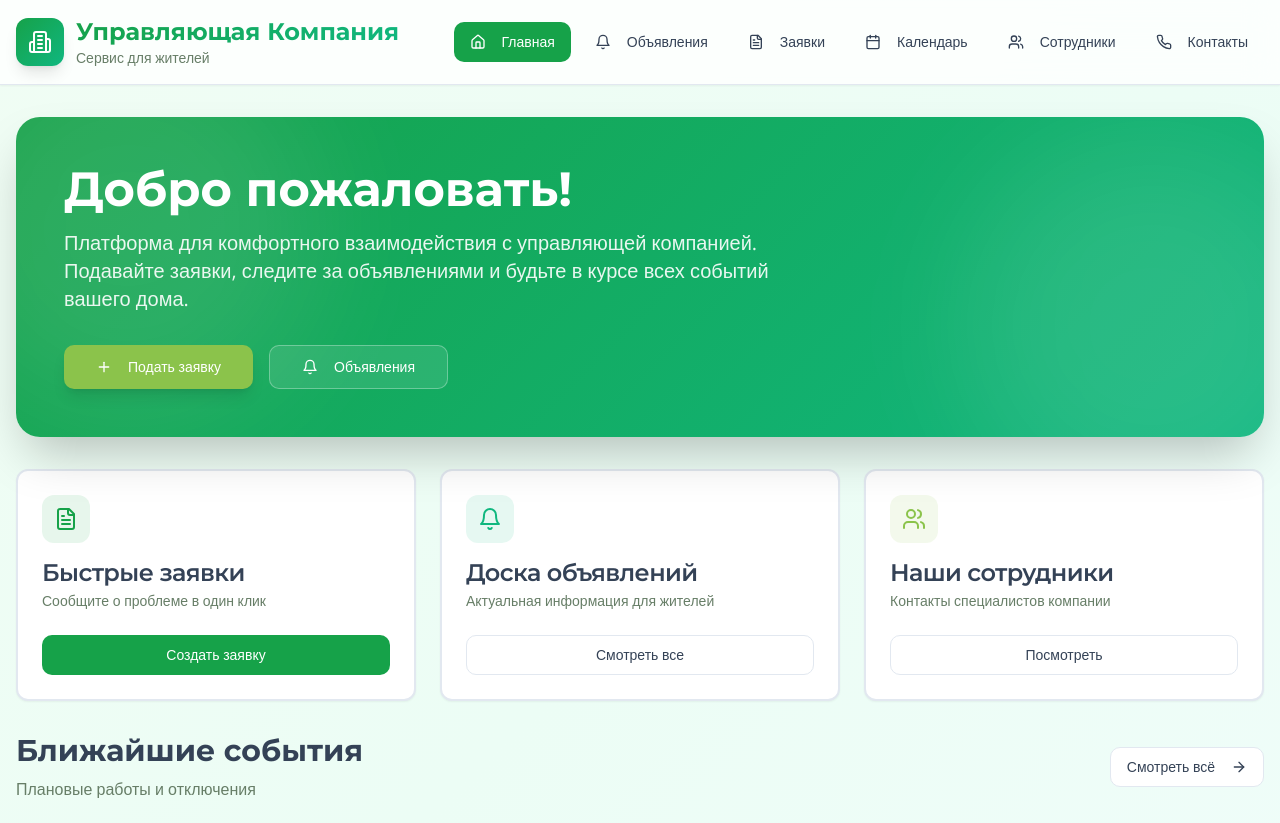
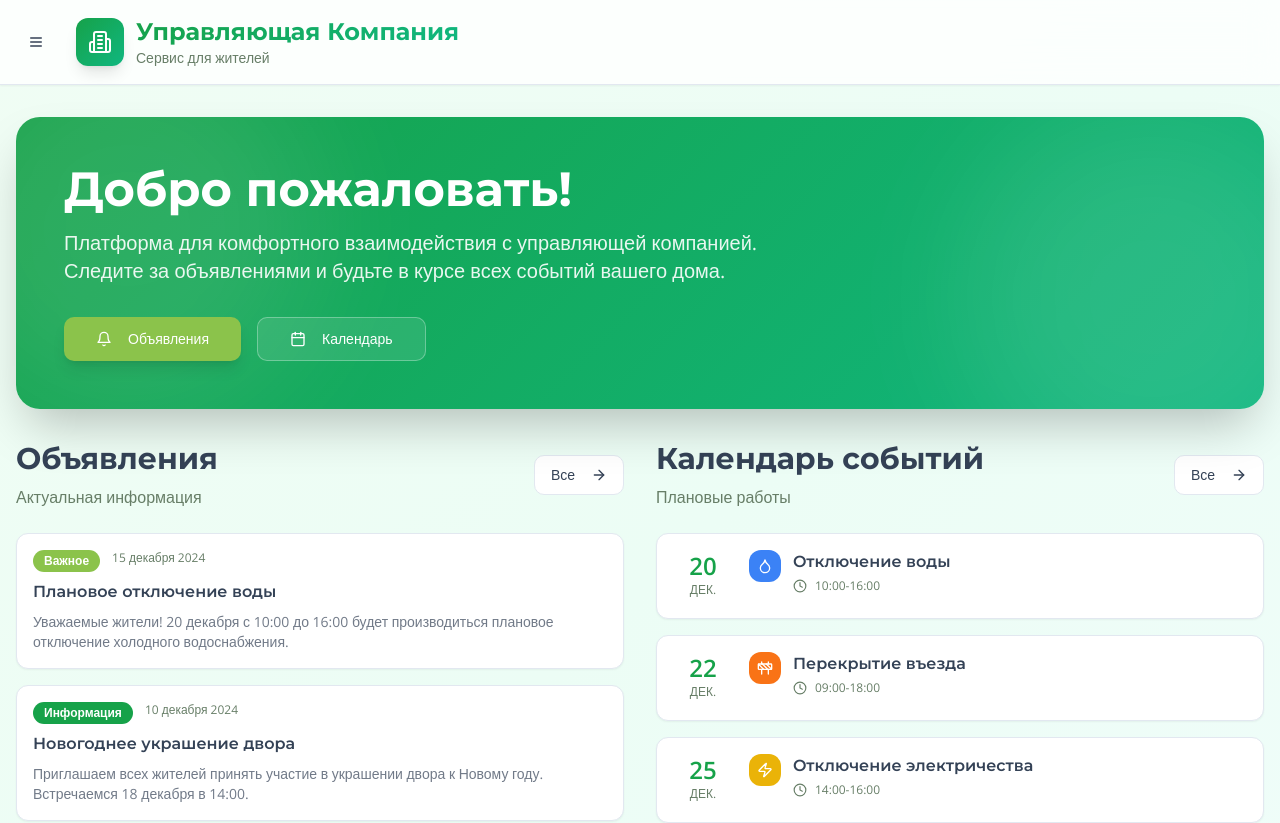
Before and after one commit to pr-poehali-dev/resident-interaction-platform, a React (Vite) app: page / in a window 1280 px wide. Shown: the top 823 px of the page. Built offline with nearby package versions, Linux system fonts and the light colour scheme.

Commit message:
Добавить боковое меню и реорганизовать главный экран

```diff
--- a/src/pages/Index.tsx
+++ b/src/pages/Index.tsx
@@ -6,11 +6,13 @@ import { Input } from '@/components/ui/input';
 import { Textarea } from '@/components/ui/textarea';
 import { Tabs, TabsContent, TabsList, TabsTrigger } from '@/components/ui/tabs';
 import { Select, SelectContent, SelectItem, SelectTrigger, SelectValue } from '@/components/ui/select';
+import { Sheet, SheetContent, SheetTrigger } from '@/components/ui/sheet';
 import Icon from '@/components/ui/icon';
 
 const Index = () => {
   const [activeSection, setActiveSection] = useState('home');
   const [selectedCategory, setSelectedCategory] = useState('all');
+  const [sidebarOpen, setSidebarOpen] = useState(false);
 
   const announcements = [
     {
@@ -91,6 +93,124 @@ const Index = () => {
         <div className="container mx-auto px-4 py-4">
           <div className="flex items-center justify-between">
             <div className="flex items-center space-x-3">
+              <Sheet open={sidebarOpen} onOpenChange={setSidebarOpen}>
+                <SheetTrigger asChild>
+                  <Button variant="ghost" size="icon" className="mr-2">
+                    <Icon name="Menu" size={24} />
+                  </Button>
+                </SheetTrigger>
+                <SheetContent side="left" className="w-80 p-0">
+                  <div className="flex flex-col h-full bg-gradient-to-b from-primary/5 to-accent/5">
+                    <div className="p-6 border-b bg-gradient-primary">
+                      <div className="flex items-center gap-3 text-white">
+                        <div className="w-12 h-12 rounded-xl bg-white/20 backdrop-blur flex items-center justify-center">
+                          <Icon name="Building2" size={24} />
+                        </div>
+                        <div>
+                          <h2 className="text-lg font-bold">Меню</h2>
+                          <p className="text-sm text-white/80">Навигация</p>
+                        </div>
+                      </div>
+                    </div>
+
+                    <nav className="flex-1 p-4 space-y-2">
+                      <Button
+                        variant={activeSection === 'home' ? 'default' : 'ghost'}
+                        className="w-full justify-start text-base h-12"
+                        onClick={() => {
+                          setActiveSection('home');
+                          setSidebarOpen(false);
+                        }}
+                      >
+                        <Icon name="Home" size={20} className="mr-3" />
+                        Главная
+                      </Button>
+
+                      <div className="pt-4 pb-2 px-3">
+                        <p className="text-xs font-semibold text-muted-foreground uppercase tracking-wider">
+                          Информация
+                        </p>
+                      </div>
+
+                      <Button
+                        variant={activeSection === 'announcements' ? 'default' : 'ghost'}
+                        className="w-full justify-start text-base h-12"
+                        onClick={() => {
+                          setActiveSection('announcements');
+                          setSidebarOpen(false);
+                        }}
+                      >
+                        <Icon name="Bell" size={20} className="mr-3" />
+                        Объявления
+                      </Button>
+
+                      <Button
+                        variant={activeSection === 'calendar' ? 'default' : 'ghost'}
+                        className="w-full justify-start text-base h-12"
+                        onClick={() => {
+                          setActiveSection('calendar');
+                          setSidebarOpen(false);
+                        }}
+                      >
+                        <Icon name="Calendar" size={20} className="mr-3" />
+                        Календарь событий
+                      </Button>
+
+                      <div className="pt-4 pb-2 px-3">
+                        <p className="text-xs font-semibold text-muted-foreground uppercase tracking-wider">
+                          Сервисы
+                        </p>
+                      </div>
+
+                      <Button
+                        variant={activeSection === 'requests' ? 'default' : 'ghost'}
+                        className="w-full justify-start text-base h-12"
+                        onClick={() => {
+                          setActiveSection('requests');
+                          setSidebarOpen(false);
+                        }}
+                      >
+                        <Icon name="FileText" size={20} className="mr-3" />
+                        Подать заявку
+                      </Button>
+
+                      <Button
+                        variant={activeSection === 'staff' ? 'default' : 'ghost'}
+                        className="w-full justify-start text-base h-12"
+                        onClick={() => {
+                          setActiveSection('staff');
+                          setSidebarOpen(false);
+                        }}
+                      >
+                        <Icon name="Users" size={20} className="mr-3" />
+                        Сотрудники
+                      </Button>
+
+                      <Button
+                        variant={activeSection === 'contacts' ? 'default' : 'ghost'}
+                        className="w-full justify-start text-base h-12"
+                        onClick={() => {
+                          setActiveSection('contacts');
+                          setSidebarOpen(false);
+                        }}
+                      >
+                        <Icon name="Phone" size={20} className="mr-3" />
+                        Контакты
+                      </Button>
+                    </nav>
+
+                    <div className="p-4 border-t bg-white/50">
+                      <div className="text-center text-sm text-muted-foreground">
+                        <p className="font-semibold">Аварийная служба</p>
+                        <p className="text-lg font-bold text-secondary mt-1">
+                          +7 (495) 911-11-11
+                        </p>
+                      </div>
+                    </div>
+                  </div>
+                </SheetContent>
+              </Sheet>
+
               <div className="w-12 h-12 rounded-xl bg-gradient-primary flex items-center justify-center shadow-lg">
                 <Icon name="Building2" className="text-white" size={24} />
               </div>
@@ -101,51 +221,6 @@ const Index = () => {
                 <p className="text-sm text-muted-foreground">Сервис для жителей</p>
               </div>
             </div>
-            <nav className="hidden md:flex items-center space-x-2">
-              <Button
-                variant={activeSection === 'home' ? 'default' : 'ghost'}
-                onClick={() => setActiveSection('home')}
-                className="transition-all"
-              >
-                <Icon name="Home" size={18} className="mr-2" />
-                Главная
-              </Button>
-              <Button
-                variant={activeSection === 'announcements' ? 'default' : 'ghost'}
-                onClick={() => setActiveSection('announcements')}
-              >
-                <Icon name="Bell" size={18} className="mr-2" />
-                Объявления
-              </Button>
-              <Button
-                variant={activeSection === 'requests' ? 'default' : 'ghost'}
-                onClick={() => setActiveSection('requests')}
-              >
-                <Icon name="FileText" size={18} className="mr-2" />
-                Заявки
-              </Button>
-              <Button
-                variant={activeSection === 'calendar' ? 'default' : 'ghost'}
-                onClick={() => setActiveSection('calendar')}
-              >
-                <Icon name="Calendar" size={18} className="mr-2" />
-                Календарь
-              </Button>
-              <Button
-                variant={activeSection === 'staff' ? 'default' : 'ghost'}
-                onClick={() => setActiveSection('staff')}
-              >
-                <Icon name="Users" size={18} className="mr-2" />
-                Сотрудники
-              </Button>
-              <Button
-                variant={activeSection === 'contacts' ? 'default' : 'ghost'}
-                onClick={() => setActiveSection('contacts')}
-              >
-                <Icon name="Phone" size={18} className="mr-2" />
-                Контакты
-              </Button>
-            </nav>
           </div>
         </div>
       </header>
@@ -160,26 +235,26 @@ const Index = () => {
                 </h2>
                 <p className="text-xl mb-8 text-white/90 animate-slide-up" style={{ animationDelay: '0.1s' }}>
                   Платформа для комфортного взаимодействия с управляющей компанией.
-                  Подавайте заявки, следите за объявлениями и будьте в курсе всех событий вашего дома.
+                  Следите за объявлениями и будьте в курсе всех событий вашего дома.
                 </p>
                 <div className="flex flex-wrap gap-4">
                   <Button
                     size="lg"
                     variant="secondary"
-                    onClick={() => setActiveSection('requests')}
+                    onClick={() => setActiveSection('announcements')}
                     className="shadow-lg hover:shadow-xl transition-all"
                   >
-                    <Icon name="Plus" size={20} className="mr-2" />
-                    Подать заявку
+                    <Icon name="Bell" size={20} className="mr-2" />
+                    Объявления
                   </Button>
                   <Button
                     size="lg"
                     variant="outline"
-                    onClick={() => setActiveSection('announcements')}
+                    onClick={() => setActiveSection('calendar')}
                     className="bg-white/10 border-white/30 text-white hover:bg-white/20"
                   >
-                    <Icon name="Bell" size={20} className="mr-2" />
-                    Объявления
+                    <Icon name="Calendar" size={20} className="mr-2" />
+                    Календарь
                   </Button>
                 </div>
               </div>
@@ -187,81 +262,62 @@ const Index = () => {
               <div className="absolute -left-20 -top-20 w-96 h-96 bg-white/10 rounded-full blur-3xl"></div>
             </section>
 
-            <div className="grid md:grid-cols-3 gap-6">
-              <Card className="hover:shadow-xl transition-all duration-300 hover:-translate-y-1 border-2 animate-scale-in">
-                <CardHeader>
-                  <div className="w-12 h-12 rounded-lg bg-primary/10 flex items-center justify-center mb-3">
-                    <Icon name="FileText" className="text-primary" size={24} />
+            <div className="grid md:grid-cols-2 gap-8">
+              <div>
+                <div className="flex items-center justify-between mb-6">
+                  <div>
+                    <h3 className="text-3xl font-bold mb-2">Объявления</h3>
+                    <p className="text-muted-foreground">Актуальная информация</p>
                   </div>
-                  <CardTitle>Быстрые заявки</CardTitle>
-                  <CardDescription>Сообщите о проблеме в один клик</CardDescription>
-                </CardHeader>
-                <CardContent>
                   <Button
-                    className="w-full"
-                    onClick={() => setActiveSection('requests')}
-                  >
-                    Создать заявку
-                  </Button>
-                </CardContent>
-              </Card>
-
-              <Card className="hover:shadow-xl transition-all duration-300 hover:-translate-y-1 border-2 animate-scale-in" style={{ animationDelay: '0.1s' }}>
-                <CardHeader>
-                  <div className="w-12 h-12 rounded-lg bg-accent/10 flex items-center justify-center mb-3">
-                    <Icon name="Bell" className="text-accent" size={24} />
-                  </div>
-                  <CardTitle>Доска объявлений</CardTitle>
-                  <CardDescription>Актуальная информация для жителей</CardDescription>
-                </CardHeader>
-                <CardContent>
-                  <Button
-                    className="w-full"
                     variant="outline"
                     onClick={() => setActiveSection('announcements')}
                   >
-                    Смотреть все
+                    Все
+                    <Icon name="ArrowRight" size={18} className="ml-2" />
                   </Button>
+                </div>
+
+                <div className="space-y-4">
+                  {announcements.slice(0, 3).map((announcement, index) => (
+                    <Card
+                      key={announcement.id}
+                      className="hover:shadow-xl transition-all duration-300 hover:-translate-y-1 animate-slide-up cursor-pointer"
+                      style={{ animationDelay: `${index * 0.1}s` }}
+                      onClick={() => setActiveSection('announcements')}
+                    >
+                      <CardContent className="p-4">
+                        <div className="flex items-start gap-3 mb-2">
+                          <Badge className={getCategoryColor(announcement.category)}>
+                            {getCategoryLabel(announcement.category)}
+                          </Badge>
+                          <span className="text-xs text-muted-foreground">{announcement.date}</span>
+                        </div>
+                        <h4 className="font-semibold mb-2">{announcement.title}</h4>
+                        <p className="text-sm text-foreground/70 line-clamp-2">{announcement.content}</p>
                       </CardContent>
                     </Card>
-
-              <Card className="hover:shadow-xl transition-all duration-300 hover:-translate-y-1 border-2 animate-scale-in" style={{ animationDelay: '0.2s' }}>
-                <CardHeader>
-                  <div className="w-12 h-12 rounded-lg bg-secondary/10 flex items-center justify-center mb-3">
-                    <Icon name="Users" className="text-secondary" size={24} />
+                  ))}
                 </div>
-                  <CardTitle>Наши сотрудники</CardTitle>
-                  <CardDescription>Контакты специалистов компании</CardDescription>
-                </CardHeader>
-                <CardContent>
-                  <Button
-                    className="w-full"
-                    variant="outline"
-                    onClick={() => setActiveSection('staff')}
-                  >
-                    Посмотреть
-                  </Button>
-                </CardContent>
-              </Card>
               </div>
 
-            <div className="mt-8">
+              <div>
                 <div className="flex items-center justify-between mb-6">
                   <div>
-                  <h3 className="text-3xl font-bold mb-2">Ближайшие события</h3>
-                  <p className="text-muted-foreground">Плановые работы и отключения</p>
+                    <h3 className="text-3xl font-bold mb-2">Календарь событий</h3>
+                    <p className="text-muted-foreground">Плановые работы</p>
                   </div>
                   <Button
                     variant="outline"
                     onClick={() => setActiveSection('calendar')}
                   >
-                  Смотреть всё
+                    Все
                     <Icon name="ArrowRight" size={18} className="ml-2" />
                   </Button>
                 </div>
 
-              <div className="grid md:grid-cols-2 gap-4">
-                {events.slice(0, 4).map((event, index) => {
+                <div className="space-y-4">
+                  {events.slice(0, 3).map((event, index) => {
                   const eventDate = new Date(event.date);
 
                   const getEventIcon = (type: string) => {
@@ -323,6 +379,7 @@ const Index = () => {
                     </Card>
                   );
                   })}
+                </div>
               </div>
             </div>
           </div>
```
Lines whose indentation alone changed are shown as unchanged.
